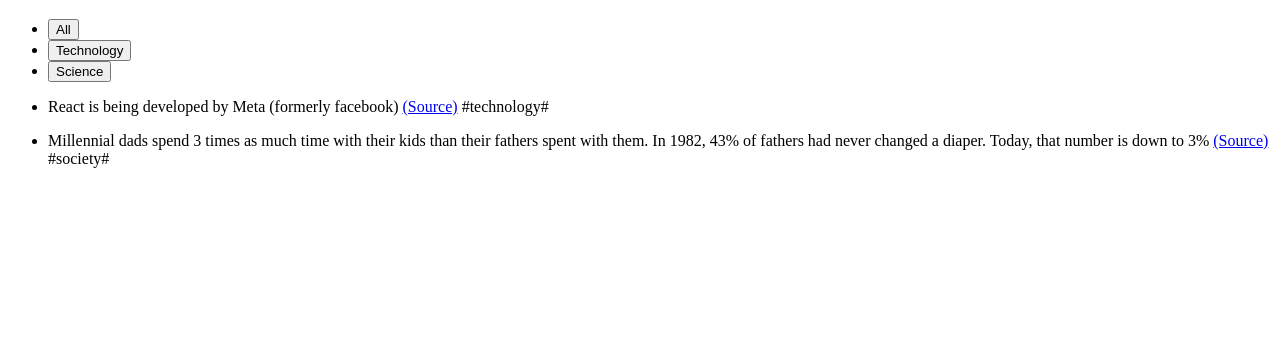
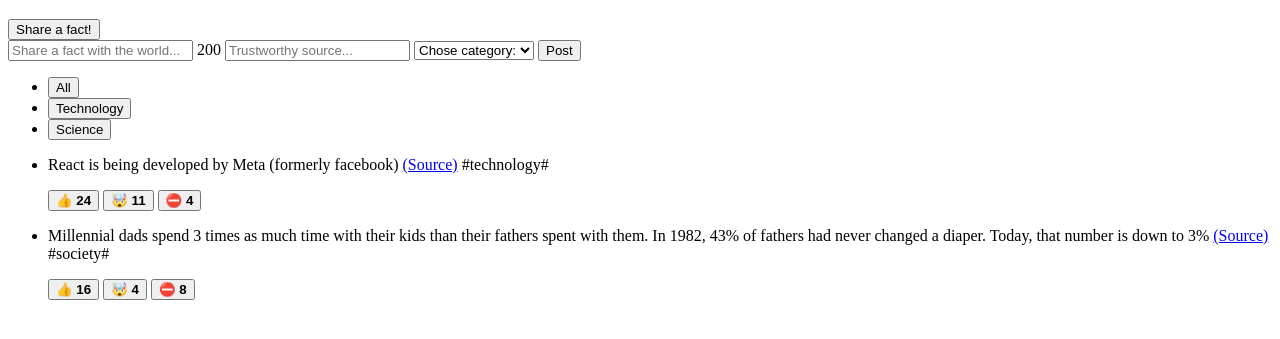
Before and after one commit to mertrasna/today-i-learned-project, a plain HTML site: page index.html in a window 1280 px wide. Shown: the part 141-480 px from the top of the page. Drawn offline with Linux system fonts and the light colour scheme.

Commit message:
html update

```diff
--- a/index.html
+++ b/index.html
@@ -9,7 +9,21 @@
     <header>
       <img src="logo.png" height="68" width="68" alt="Today I Learned Logo" />
       <h1>Today I Learned</h1>
+      <button>Share a fact!</button>
     </header>
+
+    <form>
+      <input type="text" placeholder="Share a fact with the world..." />
+      <span>200</span>
+      <input type="text" placeholder="Trustworthy source..." />
+      <select>
+        <option value="">Chose category:</option>
+        <option value="technology">Technology</option>
+        <option value="science">Science</option>
+        <option value="finance">Finance</option>
+      </select>
+      <button>Post</button>
+    </form>
 
     <main>
       <aside>
@@ -27,6 +41,11 @@
               React is being developed by Meta (formerly facebook)
               <a href="https://opensource.fb.com/" target="_blank">(Source)</a>
               <span>#technology#</span>
+              <div>
+              <button>👍<strong> 24</strong></button>
+              <button>🤯<strong> 11</strong></button>
+              <button>⛔️<strong> 4</strong></button>
+            </div>
             </p>
           </li>
           <li>
@@ -40,6 +59,11 @@
                 >(Source)</a
               >
               <span>#society#</span>
+              <div>
+              <button>👍<strong> 16</strong></button>
+              <button>🤯<strong> 4</strong></button>
+              <button>⛔️<strong> 8</strong></button>
+             </div>
             </p>
           </li>
         </ul>
```
